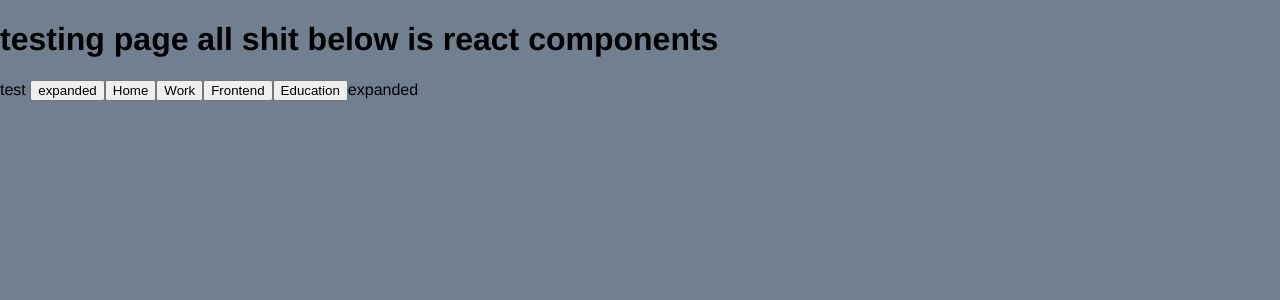
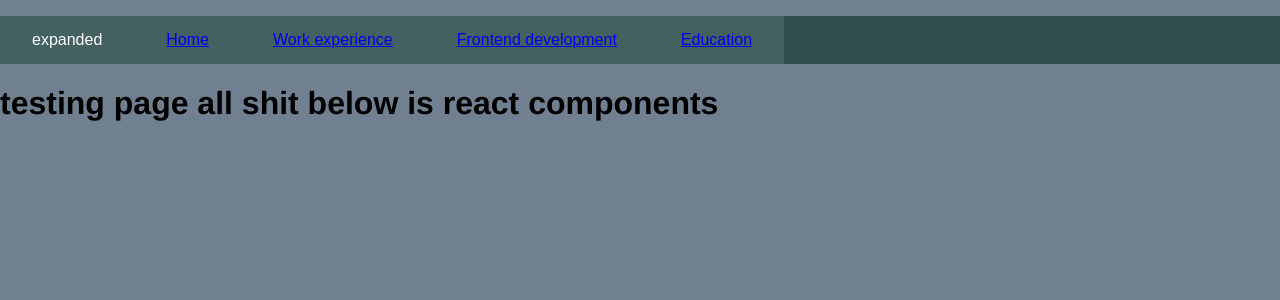
Before and after one commit to Ethan-cm/portfolio, a Next.js app: page /practice in a window 1280 px wide. Both pictures are taken after a click on the button "squished". Shown: the top 300 px of the page. Built offline with nearby package versions, Linux system fonts and the light colour scheme.

Commit message:
most structure complete, learning how to work with CSS grids

```diff
--- /dev/null
+++ b/components/Navbar/Navbar.js
@@ -0,0 +1,79 @@
+import React from 'react';
+import ReactDOM from 'react-dom';
+import Link from 'next/link'
+import {Butano, Linko, Baro} from './Navbar.styles'
+
+class Containerbutton extends React.Component {
+        constructor(props){
+                super(props);
+                this.state = {
+                        buttoncontext: "squished",
+                };
+        }
+
+        Buttonchangetext = () => {
+                if(this.state.buttoncontext === "expanded"){//executed if expanded is the current state
+                        this.setState({buttoncontext: "squished"});
+                } else { // executed if squished is the current state
+                        this.setState({buttoncontext: "expanded"});
+                }
+        }
+
+        render(){ //rendermethod
+        return(
+        <p>
+                <Baro>
+                <Butano type="button" onClick={this.Buttonchangetext}> {this.state.buttoncontext} </Butano>
+                <Navbar newcon={this.state.buttoncontext}/>
+                </Baro>
+        </p>
+        )}
+};
+
+function Navbar(props) {
+        if(props.newcon === "expanded"){
+        return(
+        <>
+                <Navhome/>
+                <Navwork/>
+                <Navfrontend/>
+                <Naveducation/>
+        </>
+        );}
+        else{
+        return(
+                <></>
+        );}
+}
+
+function Navwork () {//redirect button for work
+        return(
+                <Butano type="button">
+                        <Link href="../../Work">Work experience</Link>
+                </Butano>
+        );
+}
+function Navhome () {//redirect button for home
+        return(
+
+                <Butano type="button">
+                        <Link href="../../">Home</Link>
+                </Butano>
+        );
+}
+function Navfrontend () {//redirect button for frontend
+        return(
+                <Butano type="button">
+                        <Link href="../../Frontend">Frontend development</Link>
+                </Butano>
+        );
+}
+function Naveducation () {//redirect button for education
+        return(
+                <Butano type="button">
+                        <Link href="../../Education">Education</Link>
+                </Butano>
+        );
+}
+
+export default Containerbutton;
--- /dev/null
+++ b/components/Navbar/Navbar.styles.js
@@ -0,0 +1,24 @@
+import styled, {css} from "styled-components";
+
+export const Butano = styled.button`
+background-color: #446161; /* Green */
+border: none;
+color: white;
+padding: 15px 32px;
+text-align: center;
+text-decoration: none;
+display: inline-block;
+font-size: 16px;
+`;
+
+export const Linko = styled.div`
+    text-decoration: none;
+`;
+
+export const Baro = styled.div`
+background-color: DarkSlateGray;
+position: relative;
+top: 0px;
+left: 0px;
+text-decoration: none;
+`;
--- a/components/practicecomponent/practicecomp.js
+++ b/components/practicecomponent/practicecomp.js
@@ -1,6 +1,5 @@
 import React from 'react';
 import ReactDOM from 'react-dom';
-
 
 class Containerbutton extends React.Component {
         constructor(props){
@@ -22,7 +21,7 @@ class Containerbutton extends React.Component {
         return(
         <p>
                 test {}
-                <button type="button" onClick={this.Buttonchangetext}> {this.state.buttoncontext} </button>
+                <Butano type="button" onClick={this.Buttonchangetext}> {this.state.buttoncontext} </Butano>
                 <Navbar newcon={this.state.buttoncontext}/>
         </p>//navbar line WIP not working properly, cant figure out how to pass data coherently
         )}
--- a/package.json
+++ b/package.json
@@ -8,13 +8,15 @@
     "lint": "next lint"
   },
   "dependencies": {
-    "next": "12.0.10",
+    "next": "^12.1.0",
     "next-images": "^1.8.4",
     "react": "17.0.2",
     "react-dom": "17.0.2",
     "react-is": "^17.0.2",
     "react-pdf": "^5.7.0",
-    "styled-components": "^5.3.3"
+    "simple-icons": "^6.10.0",
+    "styled-components": "^5.3.3",
+    "svg-icon": "^0.0.2"
   },
   "devDependencies": {
     "eslint": "8.8.0",
--- a/pages/Frontend.js
+++ b/pages/Frontend.js
@@ -2,7 +2,6 @@ import Link from 'next/link'
 import Head from 'next/head'
 import Layout from '../components/layout'
 import Image from 'next/image'
-import praccomp from '../'
 
 export default function frontend() {
   return (
--- a/pages/_app.js
+++ b/pages/_app.js
@@ -1,6 +1,7 @@
 import App from 'next/app'
 import { ThemeProvider } from 'styled-components'
 import GlobalStyle from './theme/globalStyles'
+import Navbar from '../components/Navbar/Navbar.js'
 
 const theme = {
   colors: {
@@ -16,6 +17,7 @@ export default class MyApp extends App {
 
       <ThemeProvider theme={theme}>
         <GlobalStyle/>
+        <Navbar/>
         <Component {...pageProps} />
       </ThemeProvider>
 
--- a/pages/practice.js
+++ b/pages/practice.js
@@ -9,6 +9,6 @@ return(<>
 
 <h1>testing page all shit below is react components</h1>
 
-<Practicos/>
+<></>
 
 </>)}
```
Also changed, not shown: components/grid/grid.js (added, +30 -0 lines), components/header/header.js (deleted, +0 -17 lines), components/header/headerStyles.js (deleted, +0 -15 lines), components/practicecomponent/practicecomp.styled.js (added, +8 -0 lines), pages/index.js (+4 -27 lines), 1 other file (tests, documents, lock files or other folders).
